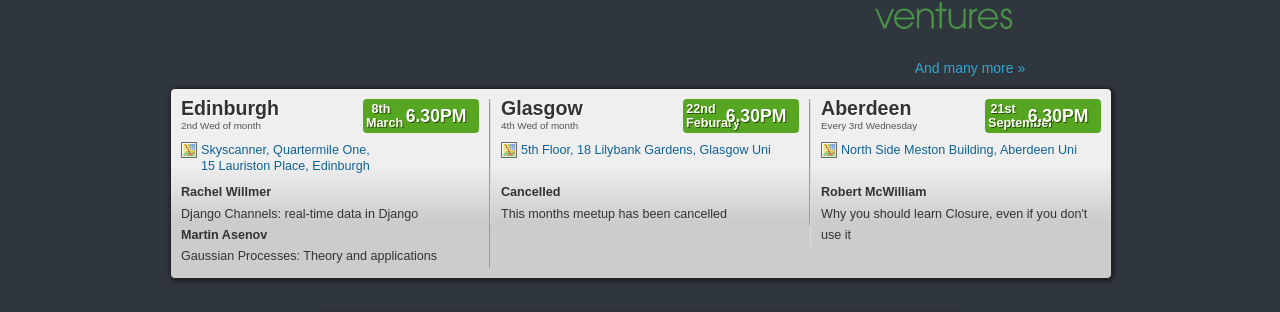
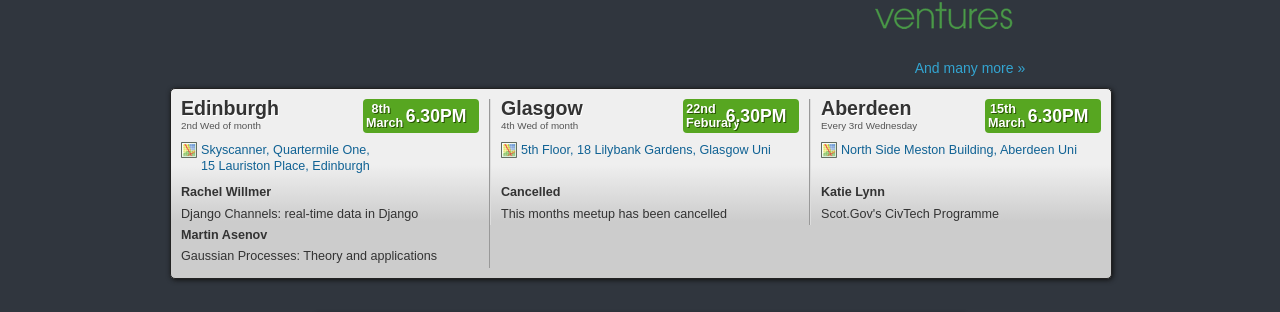
Before and after one commit to techmeetup/techmeetup.co.uk, a Jekyll site: the page built from index.html, in a window 1280 px wide. Shown: the part 311-623 px from the top of the page. Built offline with Jekyll 4.4.1, drawn with Linux system fonts in a browser that asks for light colours.

Commit message:
Adding Aberdeen data (yes, it's been a while...)

```diff
--- a/_data/index.json
+++ b/_data/index.json
@@ -26,12 +26,12 @@
   "aberdeen": {
     "speakers": [
       {
-        "name": "Robert McWilliam",
-        "talk": "Why you should learn Closure, even if you don't use it"
+        "name": "Katie Lynn",
+        "talk": "Scot.Gov's CivTech Programme"
       }
     ],
-    "day": "21st",
-    "month": "September"
+    "day": "15th",
+    "month": "March"
   },
   "dundee": {
     "speakers": [
```
